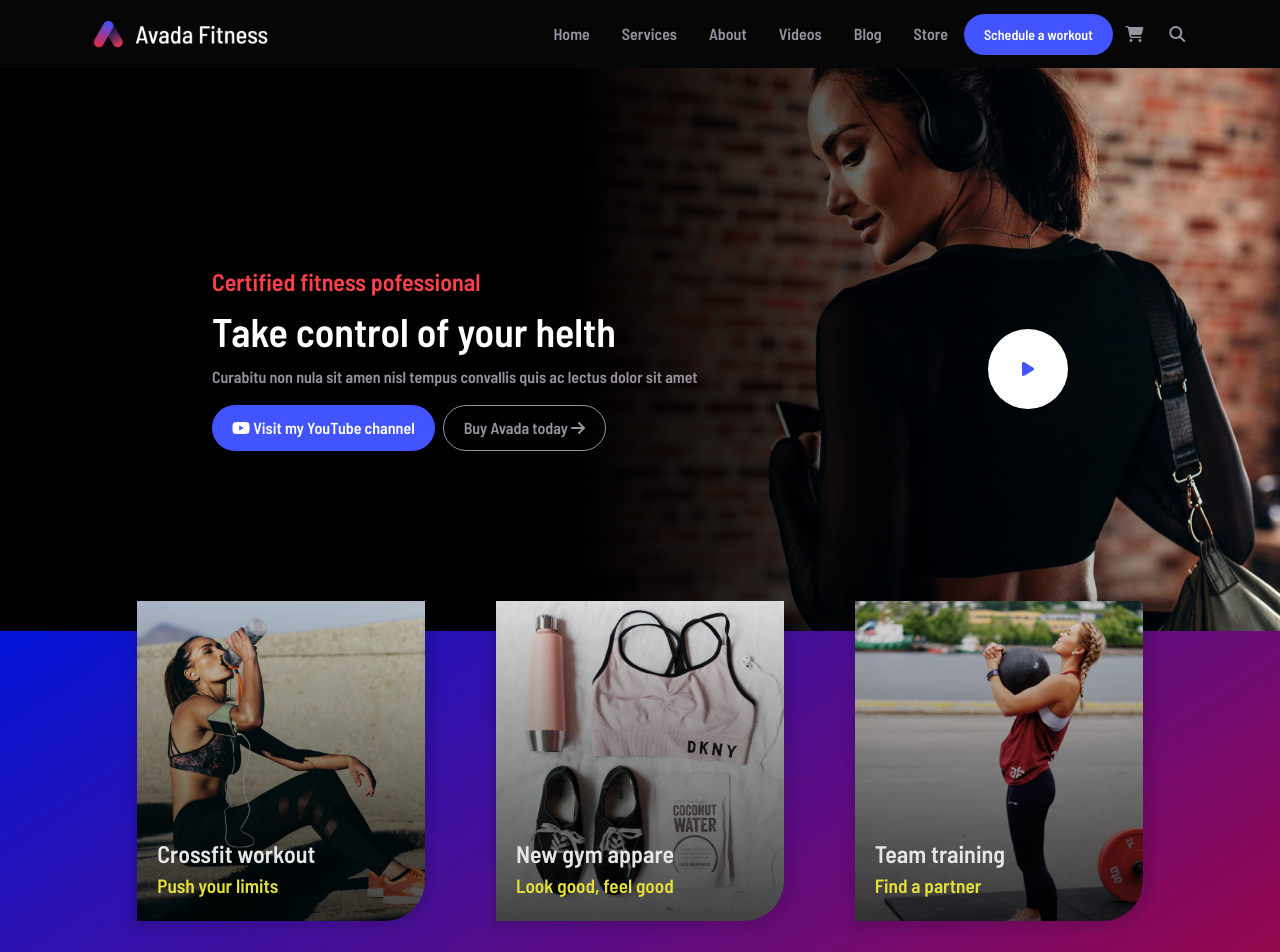
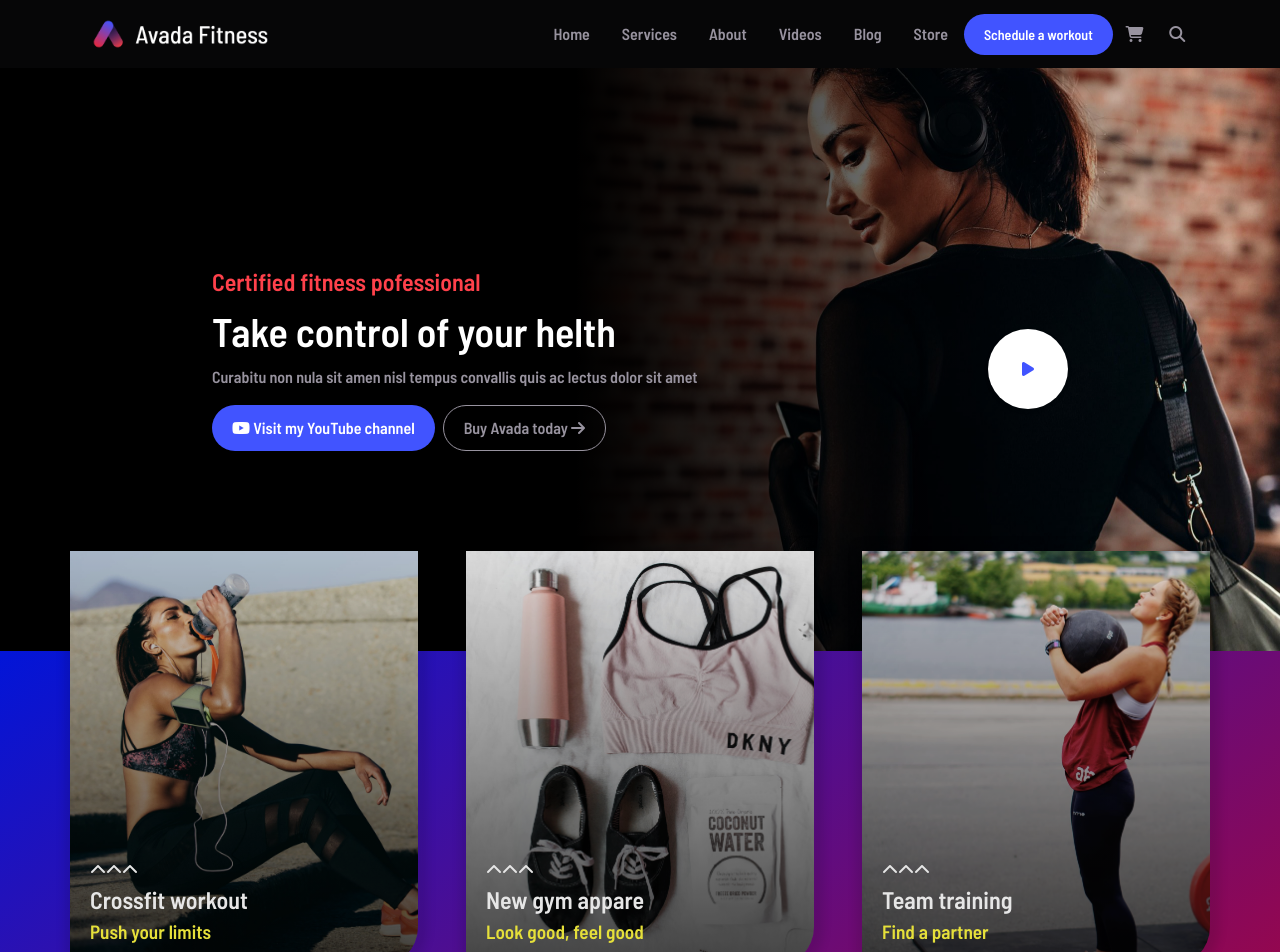
Before and after one commit to emilianogastaldo/proj-html-vuejs, a Vue app: page / in a window 1280 px wide. Shown: the top 952 px of the page. Built offline with nearby package versions, Linux system fonts and the light colour scheme.

Commit message:
added cardspotlight

```diff
--- /dev/null
+++ b/src/components/main/CardSpotlight.vue
@@ -0,0 +1,80 @@
+<script>
+export default {
+    name: 'CardSpotlight',
+    props: {
+        card: Object
+    }
+}
+</script>
+
+<template>
+    <div class="col card" :class="card.image">
+        <div>
+            <i v-for="n in 3" class="fa-solid fa-chevron-up color-white"></i>
+        </div>
+        <p class="my-text-white ">{{ card.title }}</p>
+        <p class="my-text-yellow">{{ card.subtitle }}</p>
+    </div>
+</template>
+
+<style lang="scss" scoped>
+.card {
+    height: 26rem;
+    background-color: #fff;
+    border-radius: 0 0 2.5rem 0;
+    box-shadow: 2px 1px 8px 8px rgb(0 0 0 / 10%);
+    padding: 20px;
+    transition: transform 0.3s ease-out;
+    margin-top: -100px;
+
+    filter: brightness(0.9);
+    border: none;
+    display: flex;
+    flex-direction: column;
+    align-items: start;
+    justify-content: flex-end;
+
+    p {
+        text-align: start;
+        margin-bottom: 0;
+    }
+}
+
+.card:hover {
+    transform: scale(1.05);
+}
+
+.bg-disset {
+    background: linear-gradient(to top, rgba(0, 0, 0, 0.7), rgba(0, 0, 0, 0)), url(../../assets/images/service6-2x.jpg);
+    background-size: cover;
+    background-repeat: no-repeat;
+}
+
+.bg-gym-clothes {
+    background: linear-gradient(to top, rgba(0, 0, 0, 0.7), rgba(0, 0, 0, 0)), url(../../assets/images/box1-2x.jpg);
+    background-size: cover;
+    background-repeat: no-repeat;
+}
+
+.bg-gym {
+    background: linear-gradient(to top, rgba(0, 0, 0, 0.7), rgba(0, 0, 0, 0)), url(../../assets/images/box3-2x.jpg);
+    background-size: cover;
+    background-repeat: no-repeat;
+}
+
+.my-text-white {
+    color: #fff;
+    font-size: 1.5rem;
+    font-weight: 600;
+}
+
+.color-white {
+    color: white;
+}
+
+.my-text-yellow {
+    color: #FFF941;
+    font-size: 1.2rem;
+    font-weight: 600;
+}
+</style>
--- a/src/components/main/MainSpotlight.vue
+++ b/src/components/main/MainSpotlight.vue
@@ -1,35 +1,22 @@
 <script>
+import CardSpotlight from './CardSpotlight.vue';
+import { storeSpotlight } from '../../data/index.js'
 export default {
-    name: 'MainSpotlight'
+    name: 'MainSpotlight',
+    components: {
+        CardSpotlight
+    },
+    data: () => ({
+        storeSpotlight
+    })
 }
 </script>
 
 <template>
     <section id="mainspotlight">
         <div class="container">
-            <div class=" card-container">
-                <div class="card bg-disset">
-                    <div>
-                        <p class="my-text-white ">Crossfit workout</p>
-                        <p class="my-text-yellow">Push your limits</p>
-                    </div>
-
-                </div>
-
-                <div class="card bg-gym-clothes">
-                    <div>
-                        <p class="my-text-white ">New gym appare</p>
-                        <p class="my-text-yellow">Look good, feel good</p>
-                    </div>
-
-                </div>
-
-                <div class="card bg-gym">
-                    <div>
-                        <p class="my-text-white ">Team training</p>
-                        <p class="my-text-yellow">Find a partner</p>
-                    </div>
-                </div>
+            <div class="row gap-5 card-container">
+                <CardSpotlight v-for="card in storeSpotlight" :key="storeSpotlight.id" :card="card" />
             </div>
 
             <div class="text-under-cards">
@@ -37,7 +24,7 @@ export default {
                     whether
                     you are a winner or a loser.”</h1>
                 <p>
-                    <<< Aggiungere>>>
+                    <i v-for="n in 3" class="fa-solid fa-chevron-up color-yellow"></i>
                 </p>
                 <div class="runner">
                     <img class="circle-img" src="../../assets/images/avatar-1-2x.jpg" alt="runner">
@@ -56,78 +43,14 @@ export default {
     padding-bottom: 100px;
 }
 
+.color-yellow {
+    color: #FFF941;
+}
+
 .card-container {
     display: flex;
     justify-content: space-around;
     align-items: flex-end;
-    padding: 20px;
-    margin-top: -20px;
-}
-
-.card div {
-    display: flex;
-    flex-direction: column;
-    align-items: start;
-    justify-content: flex-end;
-    height: 100%;
-
-}
-
-.card div p {
-    text-align: start;
-    margin-bottom: 0;
-}
-
-.my-text-white {
-    color: #fff;
-    font-size: 1.5rem;
-    font-weight: 600;
-}
-
-.my-text-yellow {
-    color: #FFF941;
-    font-size: 1.2rem;
-    font-weight: 600;
-}
-
-// CARD SECTION--------------------
-
-.bg-disset {
-    background: linear-gradient(to top, rgba(0, 0, 0, 0.7), rgba(0, 0, 0, 0)), url(../../assets/images/service6-2x.jpg);
-    object-fit: cover;
-}
-
-.bg-gym-clothes {
-    background: linear-gradient(to top, rgba(0, 0, 0, 0.7), rgba(0, 0, 0, 0)), url(../../assets/images/box1-2x.jpg);
-}
-
-.bg-gym {
-    background: linear-gradient(to top, rgba(0, 0, 0, 0.7), rgba(0, 0, 0, 0)), url(../../assets/images/box3-2x.jpg);
-}
-
-.card {
-
-    height: 20rem;
-    width: 18rem;
-    background-color: #fff;
-    border-radius: 0 0 2.5rem 0;
-    box-shadow: 2px 1px 8px 8px rgb(0 0 0 / 10%);
-    padding: 20px;
-    margin-top: -20px;
-    transition: transform 0.3s ease-out;
-    margin-top: -50px;
-
-    background-position: center;
-    background-size: cover;
-
-    filter: brightness(0.9);
-    border: none;
-
-
-}
-
-.card:hover {
-    transform: scale(1.05);
 }
 
 .text-under-cards {
@@ -136,7 +59,6 @@ export default {
     margin: 4rem 10rem 0 10rem;
     color: white;
     font-weight: 600;
-
 }
 
 .text-under-cards h1 {
--- a/src/data/_storeSpotlight.js
+++ b/src/data/_storeSpotlight.js
@@ -3,18 +3,18 @@ export default [
     id: 1,
     title: "Crossfit workout",
     subtitle: "Push your limits",
-    image: "service6-2x.jpg",
+    image: "bg-disset",
   },
   {
     id: 2,
     title: "New gym appare",
     subtitle: "Look good, feel good",
-    image: "box1-2x.jpg",
+    image: "bg-gym-clothes",
   },
   {
     id: 3,
     title: "Team training",
     subtitle: "Find a partner",
-    image: "box3-2x.jpg",
+    image: "bg-gym",
   },
 ];
```
